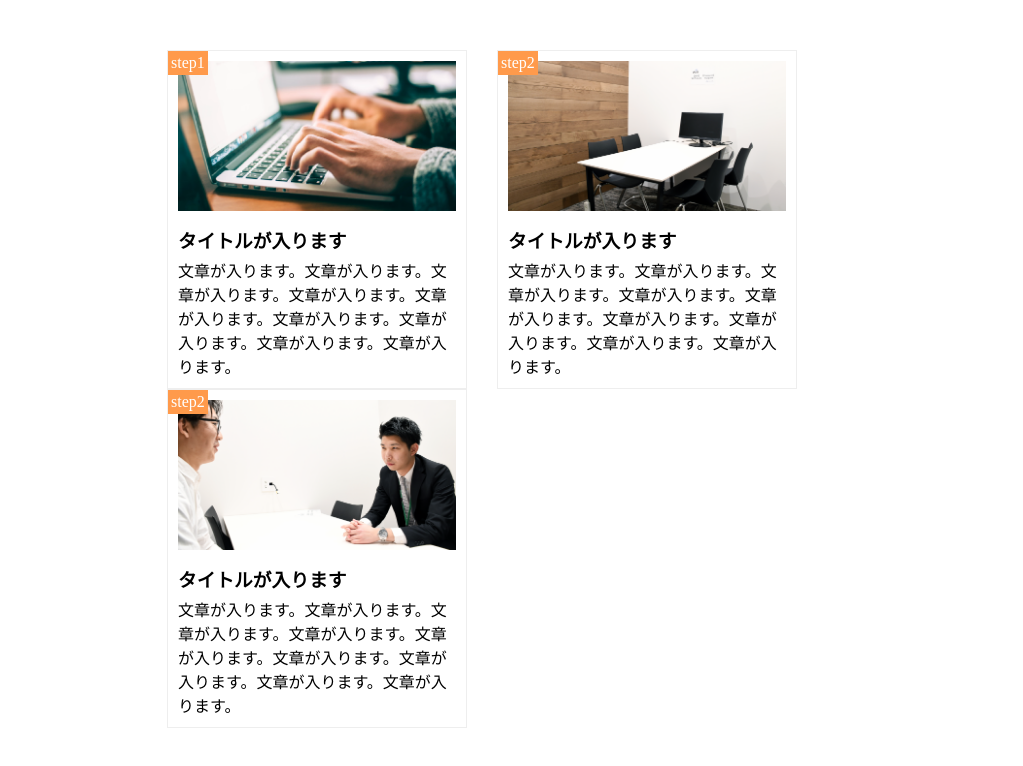
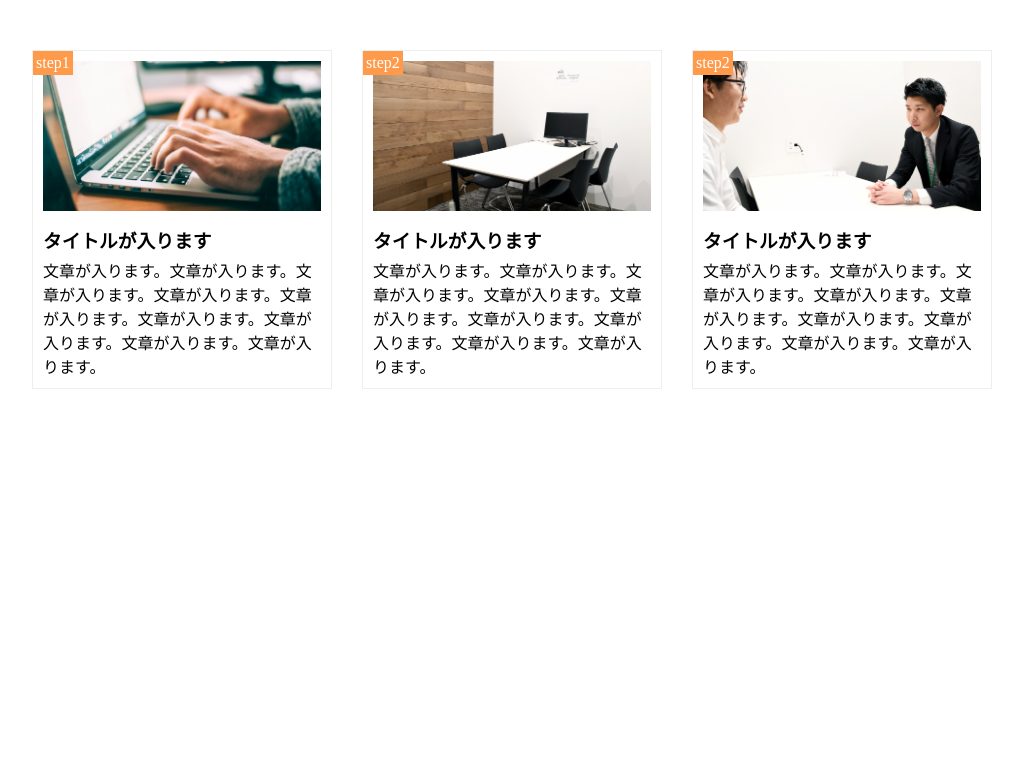
Before and after one commit to xkilaboshix/HTMLCSS, a plain HTML site: page chapter9_exercise.html in a window 1280 px wide. Shown: the whole page, without its empty margins (128-1151 px from the left). Drawn offline with Linux system fonts and the light colour scheme.

Commit message:
chapter9_exercise.css

```diff
--- a/chapter9_exercise.css
+++ b/chapter9_exercise.css
@@ -11,7 +11,7 @@
 }
 
 main {
-	width: 690px;
+	width: 960px;
 	margin: 50px auto;
 }
 
```
